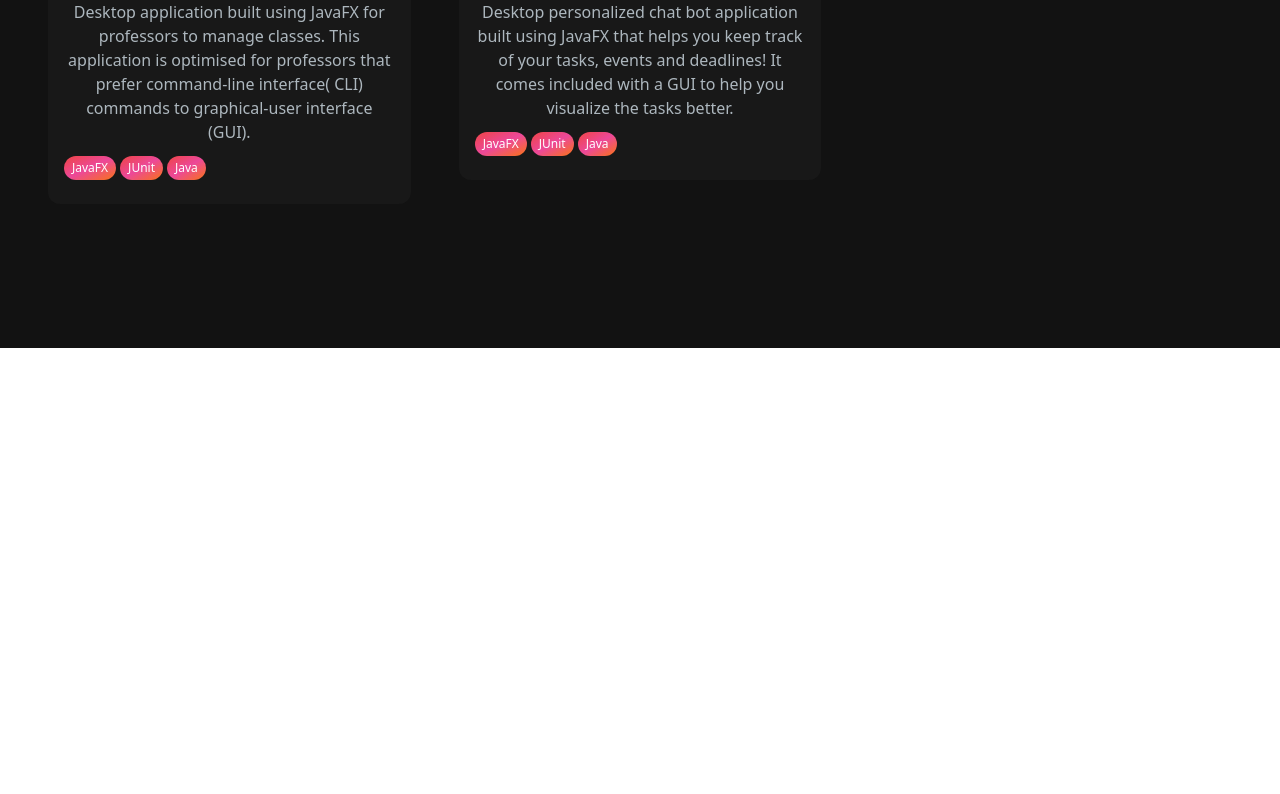
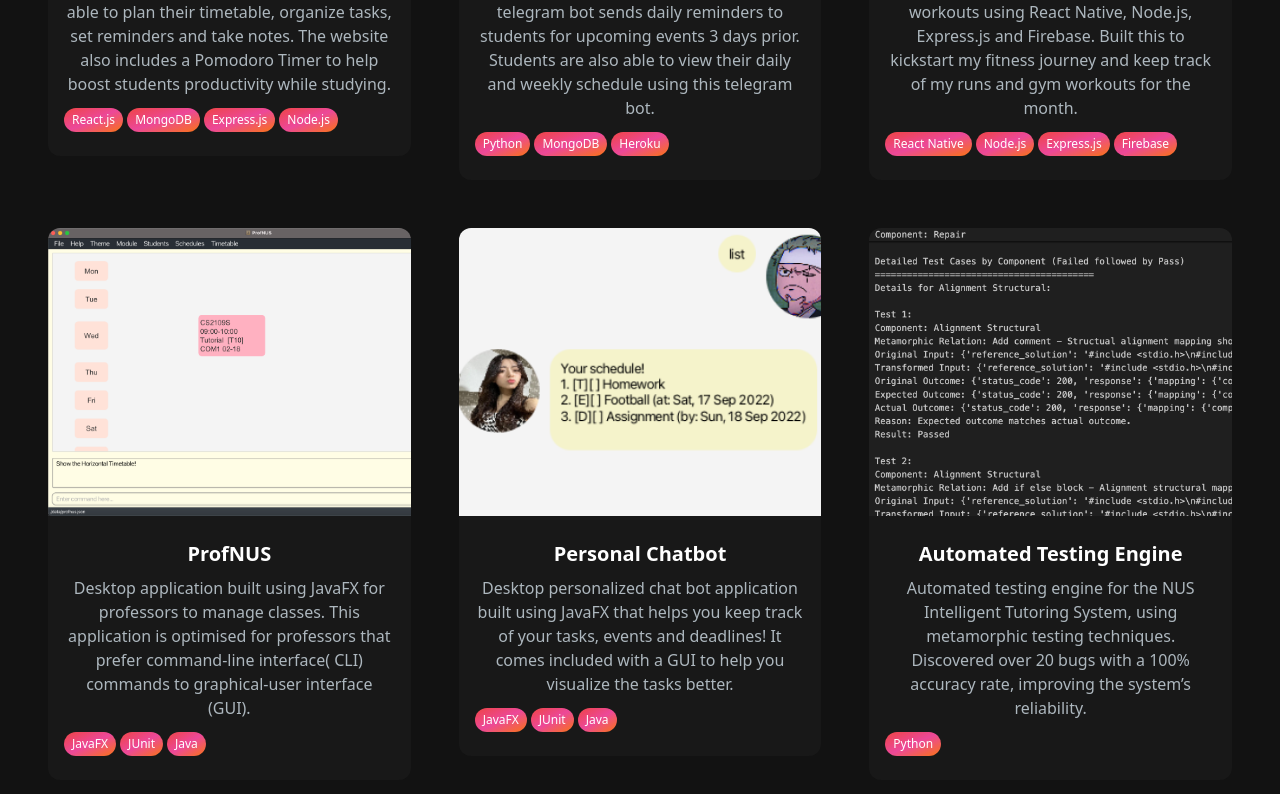
Before and after one commit to bryanngzh/bryans-portfolio, a React (Vite) app in the folder react-portfolio/: page / in a window 1280 px wide. Shown: the part 3768-4562 px from the top of the page. Before the commit the page ends 4116 px from the top, so only its background shows below. Built offline with nearby package versions, Linux system fonts and the light colour scheme.

Commit message:
chore: update css

```diff
--- a/react-portfolio/src/App.jsx
+++ b/react-portfolio/src/App.jsx
@@ -10,7 +10,7 @@ function App() {
     <>
       <div className={styles.page}>
         <NavBar />
-        <div className="mt-32 px-12 py-4 container mx-auto ">
+        <div className="px-12 container mx-auto">
           <HeroPage />
           <Qualifications />
           <Skills />
--- a/react-portfolio/src/pages/HeroPage/HeroPage.jsx
+++ b/react-portfolio/src/pages/HeroPage/HeroPage.jsx
@@ -27,7 +27,7 @@ const HeroPage = () => {
   }, [inView, animation]);
 
   return (
-    <section>
+    <section className="flex items-center justify-center h-screen">
       <motion.div
         ref={ref}
         initial={{ opacity: 0 }}
--- a/react-portfolio/src/pages/Projects/Projects.jsx
+++ b/react-portfolio/src/pages/Projects/Projects.jsx
@@ -40,6 +40,14 @@ const projectsData = [
     image: "/projects/chatbot.png",
     tags: ["JavaFX", "JUnit", "Java"],
     gitUrl: "https://github.com/bryanngzh/Chatbot",
+  },
+  {
+    title: "Automated Testing Engine",
+    desc: "Automated testing engine for the NUS Intelligent Tutoring System, using metamorphic testing techniques. Discovered over 20 bugs with a 100% accuracy rate, improving the system’s reliability.",
+    image: "/projects/testingengine.png",
+    tags: ["Python"],
+    gitUrl:
+      "https://github.com/cs3213-fse-2024/automated-testing-engine-group-16",
   },
 ];
 
--- a/react-portfolio/src/pages/Qualifications/Qualifications.jsx
+++ b/react-portfolio/src/pages/Qualifications/Qualifications.jsx
@@ -83,7 +83,7 @@ const Qualifications = () => {
   }, [inView, animation]);
 
   return (
-    <section className="mt-40 pt-40" id="qualifications">
+    <section className="mt-80 pt-40" id="qualifications">
       <div className="mt-4 md:mt-0 text-center flex flex-col h-full">
         <motion.div
           ref={ref}
--- a/react-portfolio/src/pages/Skills/Skills.jsx
+++ b/react-portfolio/src/pages/Skills/Skills.jsx
@@ -97,7 +97,7 @@ const Skills = () => {
   }, [inView, animation]);
 
   return (
-    <section className="mt-40 pt-40" id="skills">
+    <section className="mt-80 pt-40" id="skills">
       <div ref={ref} className="mt-4 md:mt-0 text-center flex flex-col h-full">
         <motion.div
           initial={{ opacity: 0 }}
```
Also changed, not shown: react-portfolio/public/projects/testingengine.png (added).
